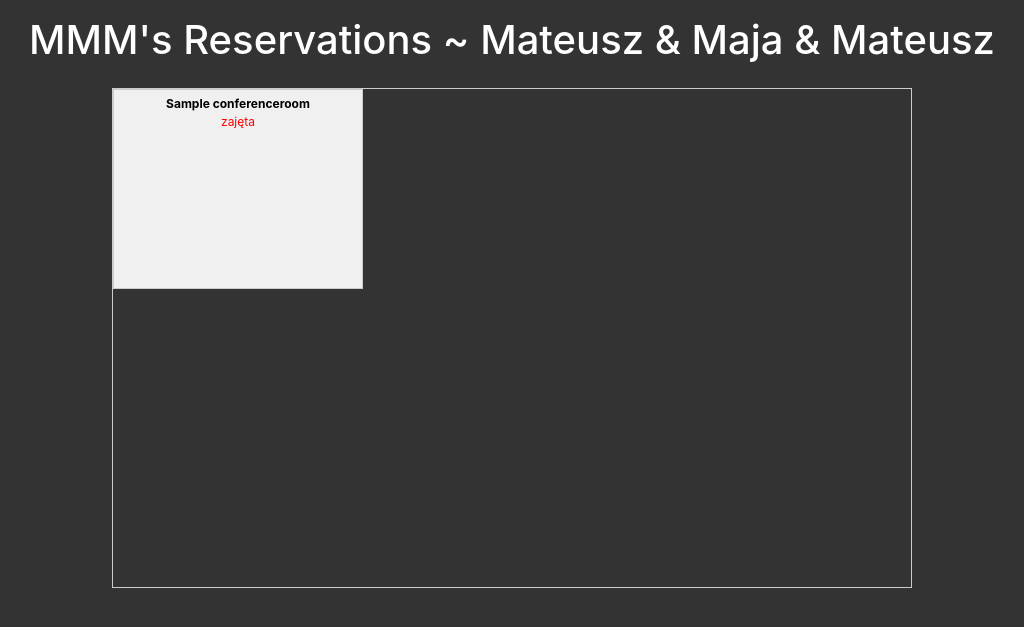
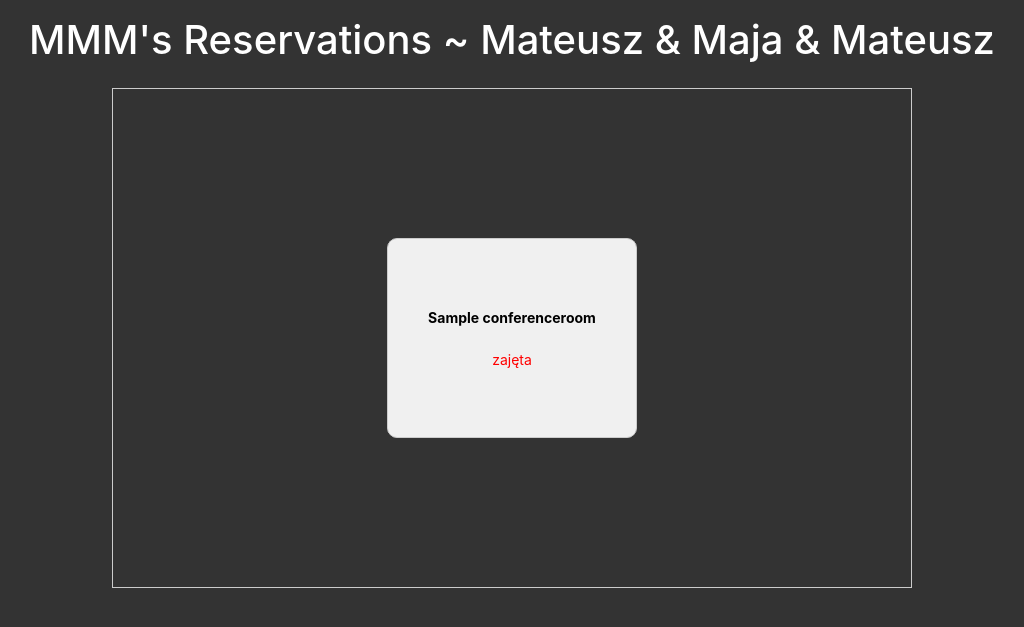
Before and after one commit to matikd13/www-projekt, a Django app: page / in a window 1280 px wide. Shown: the top 627 px of the page, without its empty margins (128-1152 px from the left). Run offline with Django 4.2, Linux system fonts and the light colour scheme; tables that the repository leaves empty hold one stand-in row (values such as "Sample post"); some libraries are stand-ins or nearby versions.

Commit message:
poprawa wyglądu

```diff
--- a/www/templates/main.html
+++ b/www/templates/main.html
@@ -31,16 +31,27 @@
             height: 500px;
             border: 1px solid #ccc;
             position: relative;
+            display: flex;
+            flex-wrap: wrap;
+            justify-content: center;
+            align-items: center;
         }
 
         .room {
-            position: absolute;
+            width: 250px;
+            height: 200px;
             border: 1px solid #ccc;
             background-color: #f0f0f0;
-            font-size: 12px;
+            font-size: 14px;
             color: #000000;
             text-align: center;
-            padding: 5px;
+            display: flex;
+            flex-direction: column;
+            justify-content: center;
+            align-items: center;
+            padding: 10px;
+            margin: 10px;
+            border-radius: 10px;
         }
 
         #room1 {
@@ -48,35 +59,28 @@
             height: 200px;
         }
         #room2 {
-            left: 250px;
             width: 150px;
             height: 200px;
         }
         #room3 {
-            left: 500px;
             width: 150px;
             height: 200px;
         }
         #room4 {
-            left: 650px;
             width: 150px;
             height: 200px;
         }
 
         #room5 {
-            top: 300px;
             width: 200px;
             height: 200px;
         }
         #room6 {
-            top: 300px;
-            left: 200px;
             width: 200px;
             height: 200px;
+            margin-right: 20px;
         }
         #room7 {
-            top: 300px;
-            left: 500px;
             width: 300px;
             height: 200px;
         }
```
